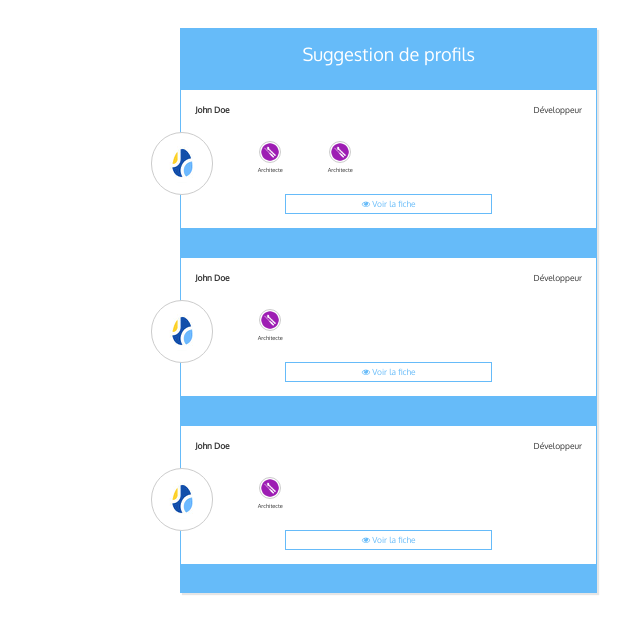
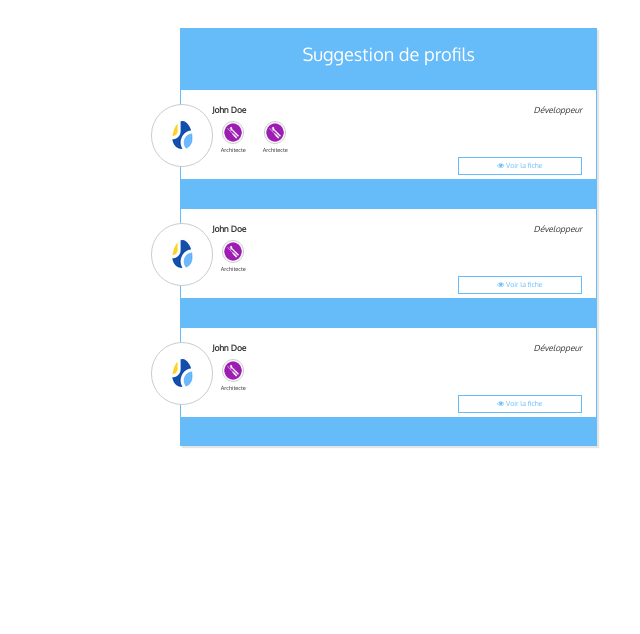
Before and after one commit to J3m5/JollyClick, a PHP site: page /slider.html in a window 1280 px wide. Shown: the top 634 px of the page, without its empty margins (640-1280 px from the left). Run offline with PHP 8.4, Linux system fonts and the light colour scheme; some libraries are stand-ins or nearby versions.

Commit message:
skills style finished

```diff
--- a/static/css/sass/style.scss
+++ b/static/css/sass/style.scss
@@ -21,7 +21,7 @@ body {
         }
         .slider-short-content {
             position: relative;
-            height: 10em;
+            height: 6.5em;
             border: 0.1em solid $blue;
             margin: 2em 0;
             background-color: $white;
@@ -31,7 +31,6 @@ body {
                 border-radius: 50%;
                 position: absolute;
                 margin-left: -3.2em;
-                margin-top: 2em;
                 padding: 0.8em;
                 background: #fff none repeat scroll 0 0
             }
@@ -42,21 +41,23 @@ body {
             .name {
                 font-weight: bold;
                 float: left;
+                margin-left: 2em;
             }
             .job {
                 float: right;
+                font-style: italic;
             }
             .skill {
                 display: block;
                 ul {
-                    margin-bottom: 1.6em;
                     overflow: hidden;
                     width: 100%;
+                    position: absolute;
+                    margin-top: 1.2em;
+                    padding-left: 17px;
                     li {
-                        position: relative;
                         float: left;
                         list-style: none;
-                        margin:1em;
                         width: 3em;
                         height: 3em;
                         text-align: center;
@@ -84,10 +85,13 @@ body {
                     color: $blue;
                     border: 1px solid $blue;
                     text-decoration: none;
-                    padding: 3px 5px;
-                    width: 50%;
+                    padding: 3px;
+                    width: 30%;
                     display: inline-block;
-                    font-size: 0.6em;
+                    font-size: 0.5em;
+                    margin-right: 2em;
+                    float: right;
+                    margin-bottom: -10px;
 
                 }
             }
--- a/static/css/style.css
+++ b/static/css/style.css
@@ -15,7 +15,7 @@ body {
       margin: 0em; }
     body #slider .slider-short-content {
       position: relative;
-      height: 10em;
+      height: 6.5em;
       border: 0.1em solid #66bbf9;
       margin: 2em 0;
       background-color: #fff;
@@ -25,7 +25,6 @@ body {
         border-radius: 50%;
         position: absolute;
         margin-left: -3.2em;
-        margin-top: 2em;
         padding: 0.8em;
         background: #fff none repeat scroll 0 0; }
       body #slider .slider-short-content .name, body #slider .slider-short-content .job {
@@ -33,20 +32,22 @@ body {
         font-size: 0.6em; }
       body #slider .slider-short-content .name {
         font-weight: bold;
-        float: left; }
+        float: left;
+        margin-left: 2em; }
       body #slider .slider-short-content .job {
-        float: right; }
+        float: right;
+        font-style: italic; }
       body #slider .slider-short-content .skill {
         display: block; }
         body #slider .slider-short-content .skill ul {
-          margin-bottom: 1.6em;
           overflow: hidden;
-          width: 100%; }
+          width: 100%;
+          position: absolute;
+          margin-top: 1.2em;
+          padding-left: 17px; }
           body #slider .slider-short-content .skill ul li {
-            position: relative;
             float: left;
             list-style: none;
-            margin: 1em;
             width: 3em;
             height: 3em;
             text-align: center; }
@@ -69,10 +70,13 @@ body {
           color: #66bbf9;
           border: 1px solid #66bbf9;
           text-decoration: none;
-          padding: 3px 5px;
-          width: 50%;
+          padding: 3px;
+          width: 30%;
           display: inline-block;
-          font-size: 0.6em; }
+          font-size: 0.5em;
+          margin-right: 2em;
+          float: right;
+          margin-bottom: -10px; }
 
 @media screen and (min-width: 1072px) {
   body .btn-view {
```
Also changed, not shown: 1 other file.
